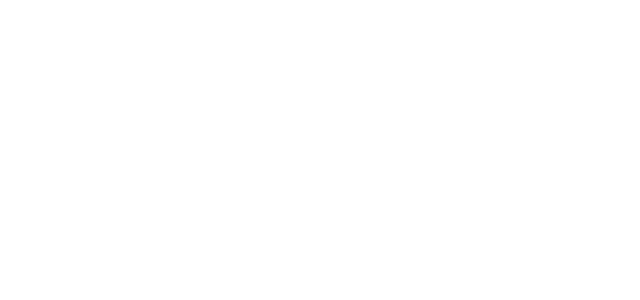
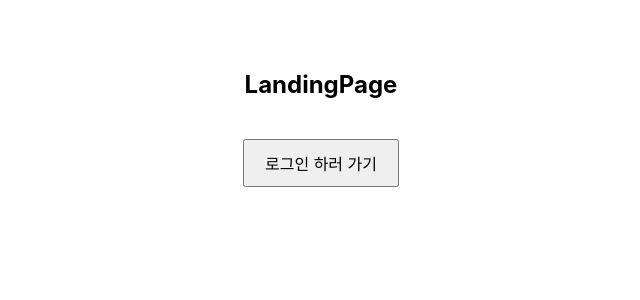
Before and after one commit to illilili/boardgame-assistant, a React (Create React App) app in the folder frontend/: page /landing in a window 1280 px wide. Before the commit this address had no page. Shown: the top 300 px of the page, without its empty margins (319-959 px from the left). Built offline with nearby package versions, Linux system fonts and the light colour scheme; the HTML template or start-up script is replaced by a standard one.

Commit message:
feat: fe-로그아웃 백엔드 연동 수정 및 비로그인시 랜딩페이지 이동 추가

```diff
--- a/frontend/src/App.js
+++ b/frontend/src/App.js
@@ -7,27 +7,40 @@ import MainLayout from './layout/MainLayout';
 
 import MyPage from './pages/users/MyPage'
 import Profile from './pages/users/Profile';
+
 import SignUp from './pages/auth/SignUp';
 import Login from './pages/auth/Login';
 import PrivacyPolicy from './pages/auth/PrivacyPolicy';
+import AuthRoute from './pages/auth/AuthRoute';
+import LandingPage from './pages/auth/LandingPage';
 
 function App() {
-    return (
-      <BrowserRouter>
+  return (
+    <BrowserRouter>
       <Routes>
-        <Route path="/" element={<MainLayout />}>
-          <Route path="/mypage" element={<MyPage />} />
-          <Route path="/profile" element={<Profile />} />
+        {/* 로그인 안 된 경우 보여줄 페이지 */}
+        <Route path="/landing" element={<LandingPage />} />
+
+        {/* 로그인 여부에 따라 MainLayout을 보여줄지 결정 */}
+        <Route path="/"
+          element={
+            <AuthRoute>
+              <MainLayout />
+            </AuthRoute>
+          }
+        >
+          <Route path="mypage" element={<MyPage />} />
+          <Route path="profile" element={<Profile />} />
         </Route>
 
-        {/* layout 없이 보여야 하는 독립적인 페이지들 */}
+        {/* 독립적인 페이지들 */}
         <Route path="/signup" element={<SignUp />} />
         <Route path="/login" element={<Login />} />
         <Route path="/privacypolicy" element={<PrivacyPolicy />} />
-
       </Routes>
     </BrowserRouter>
   );
 }
 
+
 export default App;
--- a/frontend/src/api/auth.js
+++ b/frontend/src/api/auth.js
@@ -13,10 +13,18 @@ export const login = async (data)=>{
     return response.data
 }
 
-export const logout = async ()=>{
-    const response = await axios.post(`${BASE_URL}/api/auth/logout`)
-    return response.data
-}
+export const logout = async () => {
+  const token = localStorage.getItem('accessToken');
+
+  const response = await axios.post(`${BASE_URL}/api/auth/logout`, null, {
+    headers: {
+      Authorization: `Bearer ${token}`
+    }
+  });
+
+  return response.data;
+};
+
 
 //////////////////////// 더미데이터 확인용
 
--- /dev/null
+++ b/frontend/src/pages/auth/AuthRoute.jsx
@@ -0,0 +1,10 @@
+import { Navigate } from 'react-router-dom';
+
+const AuthRoute = ({ children }) => {
+//   console.log("AuthRoute 실행됨");
+  const isLoggedIn = !!localStorage.getItem("accessToken");
+  console.log("로그인 상태:", isLoggedIn);
+  return isLoggedIn ? children : <Navigate to="/landing" />;
+};
+
+export default AuthRoute;
--- /dev/null
+++ b/frontend/src/pages/auth/LandingPage.jsx
@@ -0,0 +1,18 @@
+import React from 'react';
+import { Link } from 'react-router-dom';
+
+const LandingPage = () => {
+  return (
+    <div style={{ textAlign: 'center', padding: '50px' }}>
+      <h2>LandingPage</h2>
+
+      <Link to="/login">
+        <button style={{ padding: '10px 20px', fontSize: '16px', marginTop: '20px' }}>
+          로그인 하러 가기
+        </button>
+      </Link>
+    </div>
+  );
+};
+
+export default LandingPage;
```
